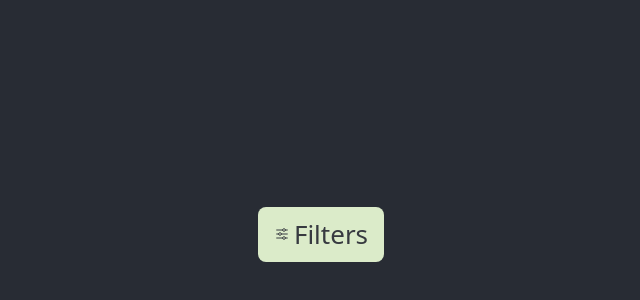
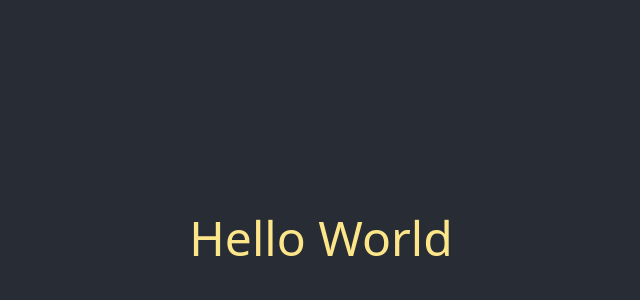
Before and after one commit to chingu-voyages/v42-bears-team-32, a JavaScript app in the folder frontend/: page / in a window 1280 px wide. Shown: the part 162-462 px from the top of the page, without its empty margins (319-959 px from the left). Built offline with nearby package versions, Linux system fonts and the light colour scheme; the HTML template or start-up script is replaced by a standard one.

Commit message:
Sorry i edited app.js by mistake

```diff
--- a/frontend/src/App.js
+++ b/frontend/src/App.js
@@ -1,13 +1,10 @@
 import "./App.css";
-
-import Filters from "./components/filters";
 
 function App() {
   return (
     <div className="App">
       <header className="App-header">
-        {/* <h1 className="text-amber-200 text-5xl">Hello World</h1> */}
-        <Filters />
+        <h1 className="text-amber-200 text-5xl">Hello World</h1>
       </header>
     </div>
   );
```
